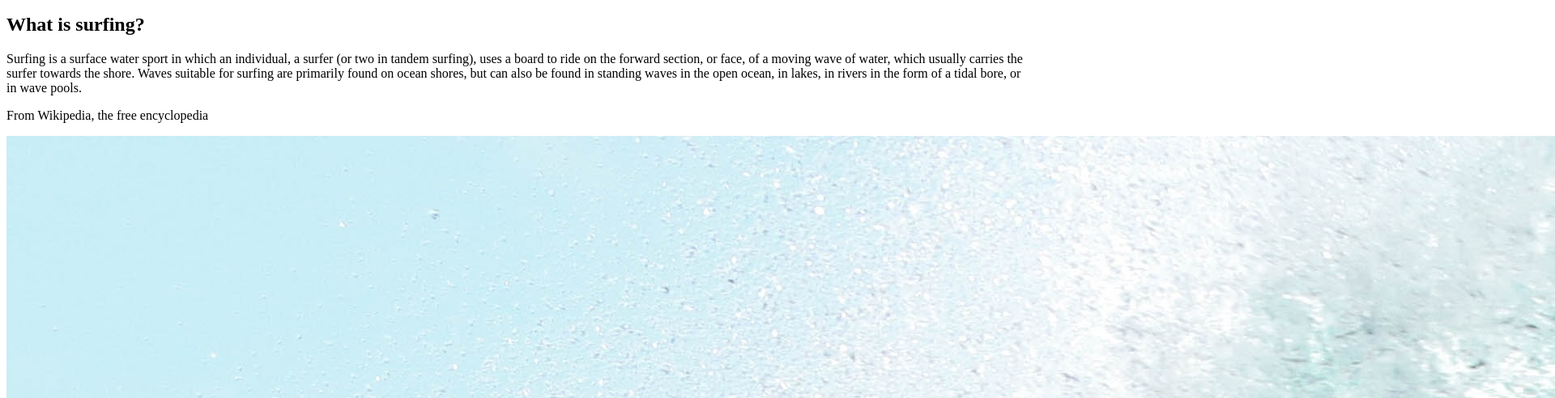
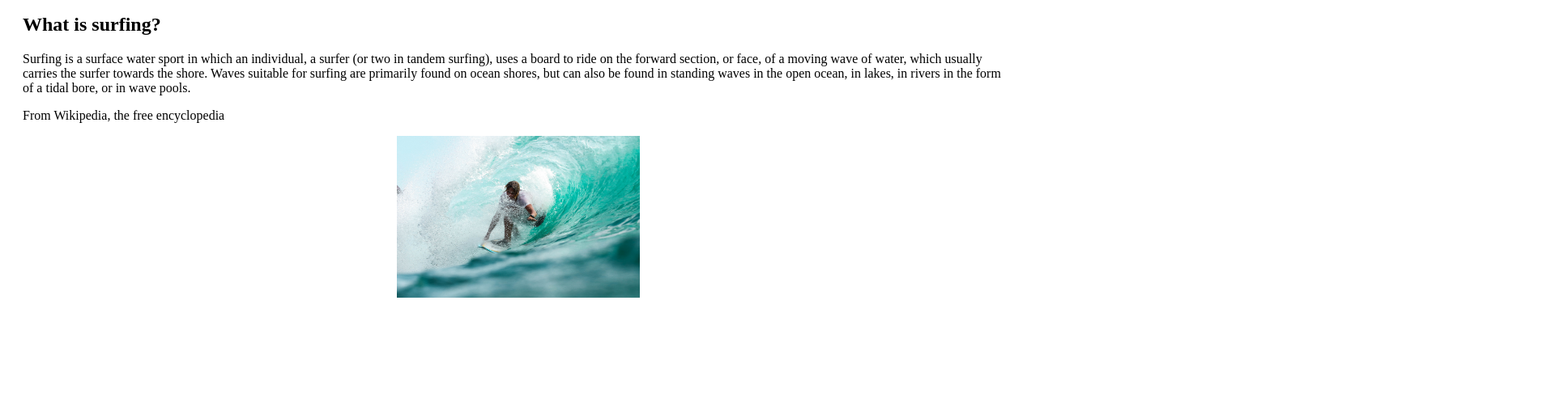
Before and after one commit to alengusinac/assignment-git, a website built with Parcel: page src/index.html in a window 1280 px wide. Shown: the part 86-578 px from the top of the page at 81% size, 1920 px wide, since content can reach past the window. Built offline with nearby package versions, Linux system fonts and the light colour scheme.

Commit message:
added basic styling

```diff
--- a/src/scss/mobile.scss
+++ b/src/scss/mobile.scss
@@ -9,3 +9,13 @@ header {
     width: 50px;
   }
 }
+
+.about {
+  padding: 0 20px;
+
+  img {
+    width: 300px;
+    display: block;
+    margin: 0 auto;
+  }
+}
```
